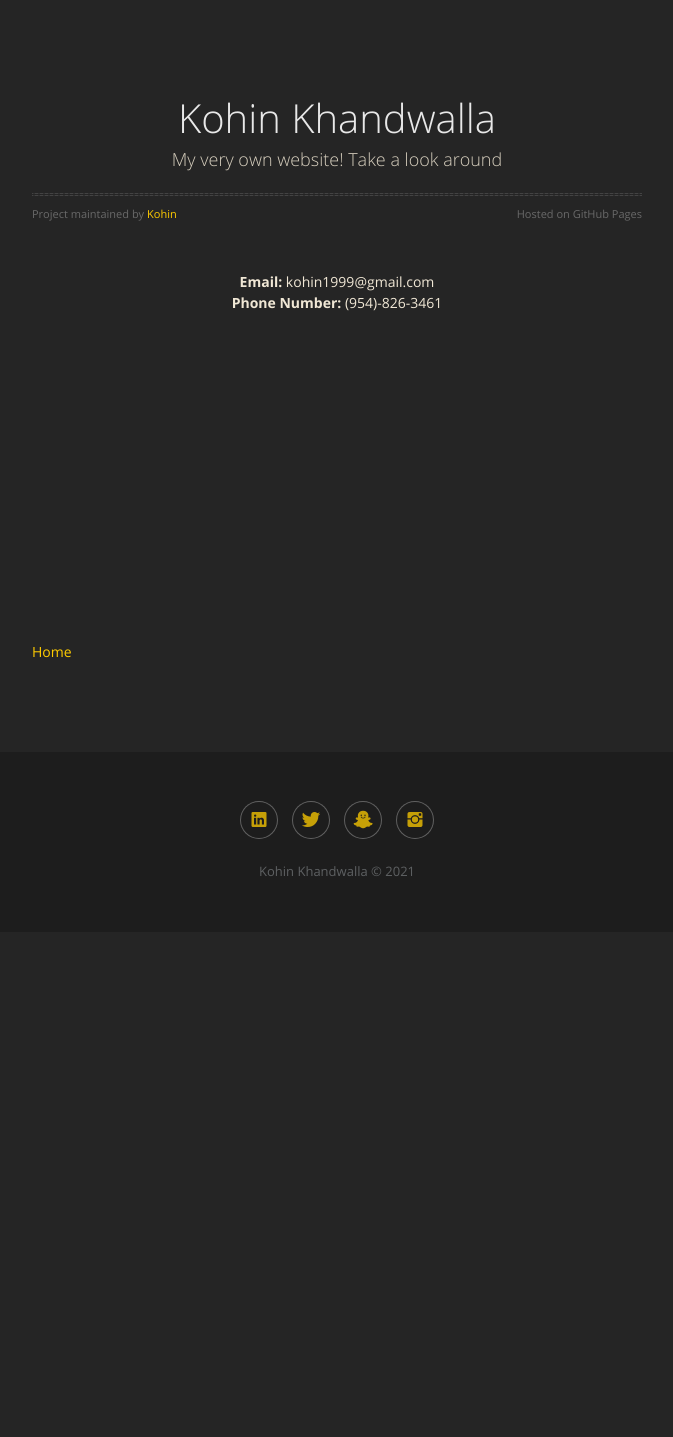
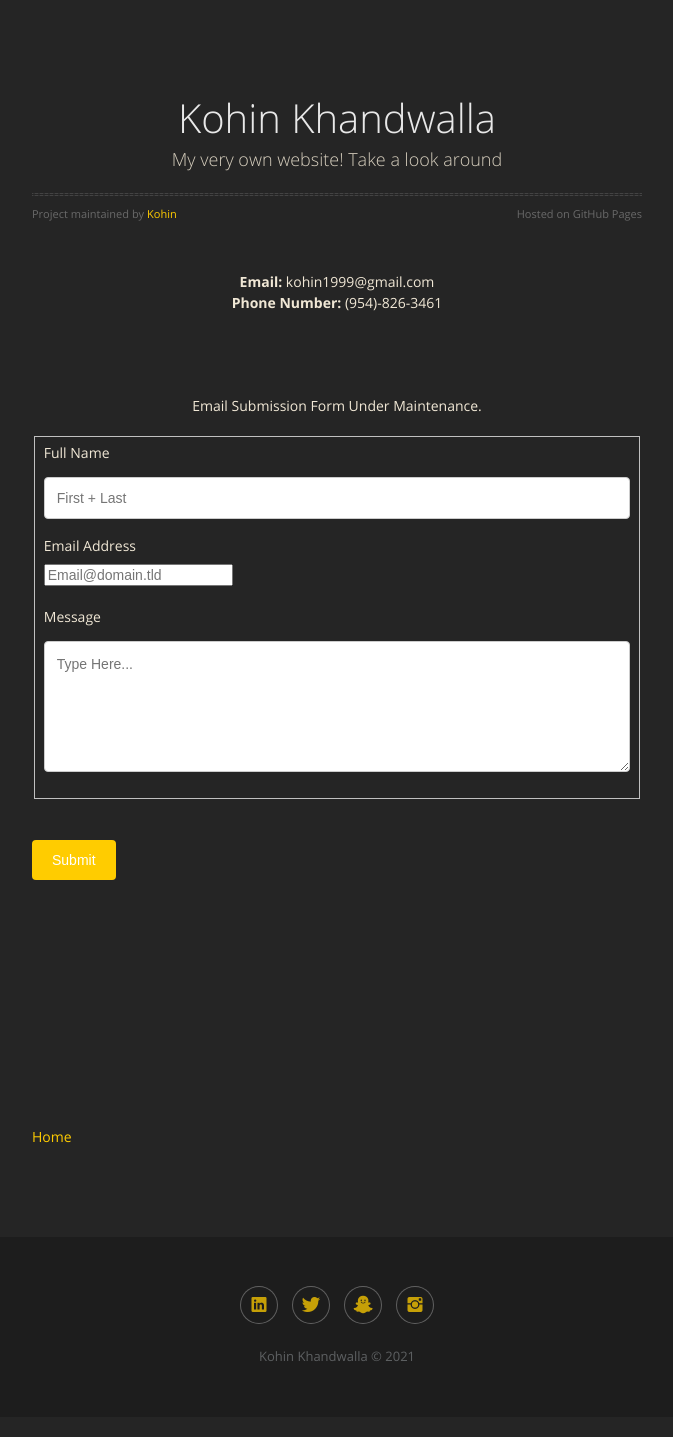
Before and after one commit to Kohink/Kohink.github.io, a Jekyll site: the page built from contact.md, in a window 1280 px wide. Shown: the whole page, without its empty margins (303-976 px from the left). Built offline with Jekyll 4.4.1, drawn with Linux system fonts in a browser that asks for light colours; nearby versions of some CDN libraries; our own code applies the rules of GitHub Pages for plain Markdown files; before the commit the page ends 952 px from its top, so only the background shows below that.

Commit message:
email form

```diff
--- a/assets/css/style.scss
+++ b/assets/css/style.scss
@@ -10,22 +10,6 @@
   align-items: center;
 	width: 100%;
 	height: auto;
-}
-
-.LinkedIn
-{
-  width: 16%;
-  height: 16%;
-  display: flex;
-  align-items: center;
-}
-
-.Insta
-{
-  width: 16%;
-  height: 16%;
-  display: flex;
-  align-items: center;
 }
 
 .sidebar {
@@ -244,3 +228,30 @@ h1 span:nth-child(8) {
   }
 }
 */
+
+/* Style inputs with type="text", select elements and textareas */
+input[type=text], select, textarea {
+  width: 100%; /* Full width */
+  padding: 12px; /* Some padding */
+  border: 1px solid #ccc; /* Gray border */
+  border-radius: 4px; /* Rounded borders */
+  box-sizing: border-box; /* Make sure that padding and width stays in place */
+  margin-top: 6px; /* Add a top margin */
+  margin-bottom: 16px; /* Bottom margin */
+  resize: vertical /* Allow the user to vertically resize the textarea (not horizontally) */
+}
+
+/* Style the submit button with a specific background color etc */
+input[type=submit] {
+  background-color: #ffcc00;
+  color: white;
+  padding: 12px 20px;
+  border: none;
+  border-radius: 4px;
+  cursor: pointer;
+}
+
+/* When moving the mouse over the submit button, add a darker green color */
+input[type=submit]:hover {
+  background-color: #ffd83a;
+}
--- a/contact.md
+++ b/contact.md
@@ -5,18 +5,21 @@
 <p>&nbsp;</p>
 <p>&nbsp;</p>
 
-<!--<form id="fs-frm" name="simple-contact-form" accept-charset="utf-8" action="https://formspree.io/f/{form_id}" method="post">
+<p style="text-align: center;">Email Submission Form Under Maintenance.</p>
+
+<form id="fs-frm" name="email" accept-charset="utf-8" action="email.php" method="post">
   <fieldset id="fs-frm-inputs">
     <label for="full-name">Full Name</label>
-    <input type="text" name="name" id="full-name" placeholder="First and Last" required="">
+    <input type="text" name="name" id="full-name" placeholder="First + Last" required="">
     <label for="email-address">Email Address</label>
-    <input type="email" name="_replyto" id="email-address" placeholder="email@domain.tld" required="">
+    <p><input type="email" name="_replyto" id="email-address" placeholder="Email@domain.tld" required=""></p>
     <label for="message">Message</label>
-    <textarea rows="5" name="message" id="message" placeholder="Aenean lacinia bibendum nulla sed consectetur. Vivamus sagittis lacus vel augue laoreet rutrum faucibus dolor auctor. Donec ullamcorper nulla non metus auctor fringilla nullam quis risus." required=""></textarea>
+    <textarea rows="5" name="message" id="message" placeholder="Type Here..." required=""></textarea>
     <input type="hidden" name="_subject" id="email-subject" value="Contact Form Submission">
   </fieldset>
+  <p>&nbsp;</p>
   <input type="submit" value="Submit">
-</form>-->
+</form>
 
 <p>&nbsp;</p>
 <p>&nbsp;</p>
```
Also changed, not shown: 1 other file.
